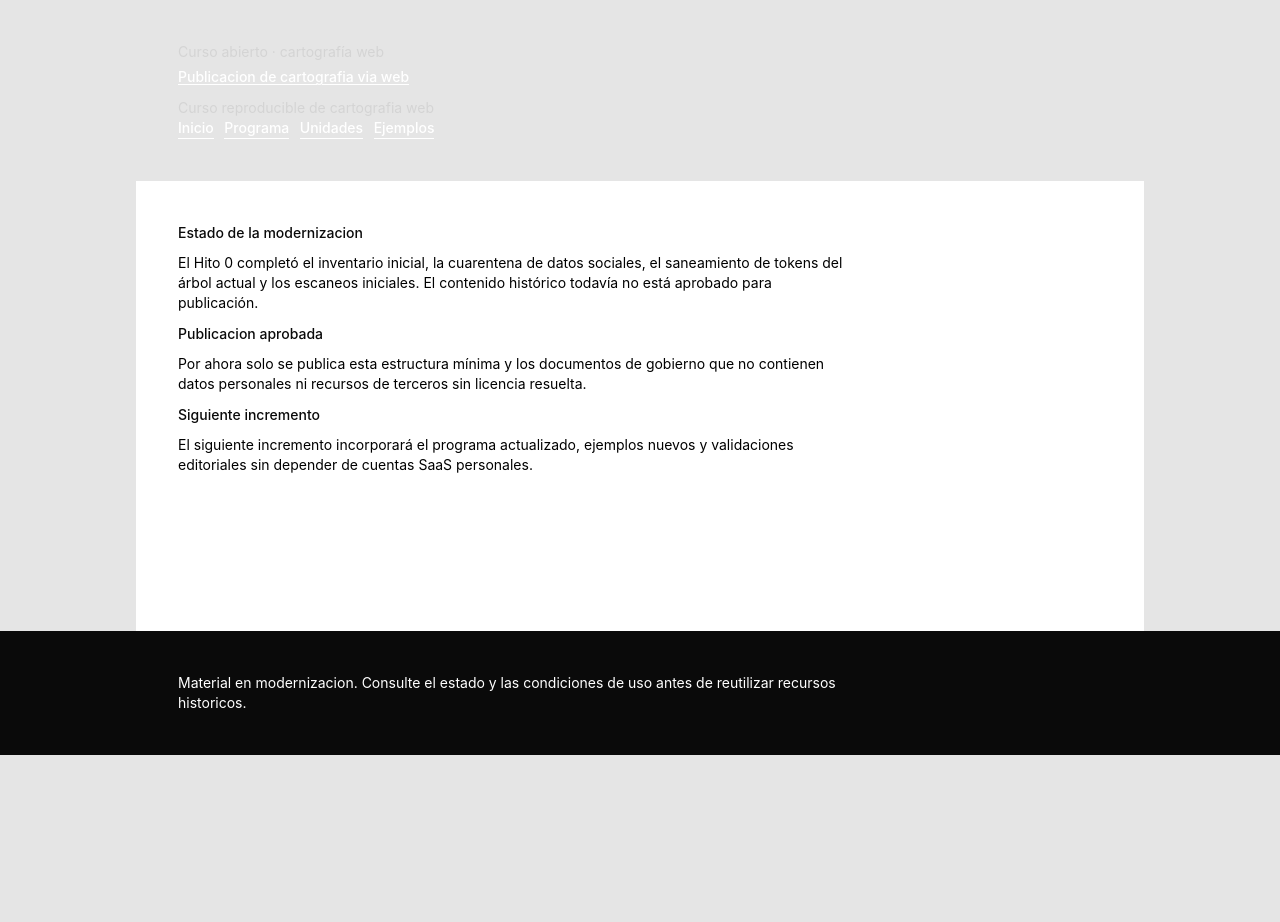
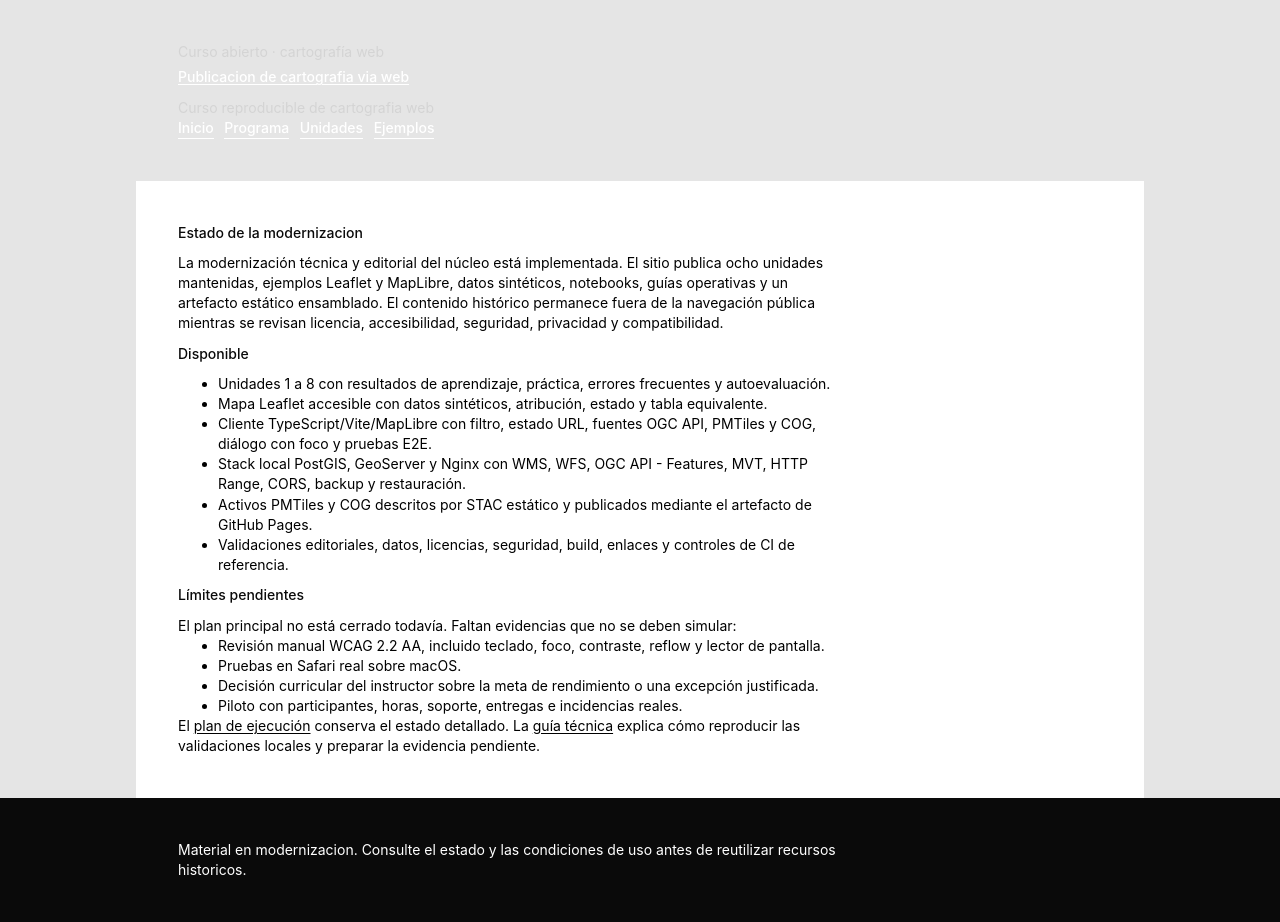
Before and after one commit to dersteppenwolf/cartografia_web, a Jekyll site: the page built from docs/status.md, in a window 1280 px wide. Built offline with Jekyll 4.4.1, drawn with Linux system fonts in a browser that asks for light colours; before the commit the page ends 900 px from its top, so only the background shows below that.

Commit message:
Actualizar estado de modernización

```diff
--- a/docs/status.md
+++ b/docs/status.md
@@ -6,16 +6,42 @@ permalink: /status/
 
 # Estado de la modernizacion
 
-El Hito 0 completó el inventario inicial, la cuarentena de datos sociales, el
-saneamiento de tokens del árbol actual y los escaneos iniciales. El contenido
-histórico todavía no está aprobado para publicación.
+La modernización técnica y editorial del núcleo está implementada. El sitio
+publica ocho unidades mantenidas, ejemplos Leaflet y MapLibre, datos sintéticos,
+notebooks, guías operativas y un artefacto estático ensamblado. El contenido
+histórico permanece fuera de la navegación pública mientras se revisan licencia,
+accesibilidad, seguridad, privacidad y compatibilidad.
 
-## Publicacion aprobada
+## Disponible
 
-Por ahora solo se publica esta estructura mínima y los documentos de gobierno
-que no contienen datos personales ni recursos de terceros sin licencia resuelta.
+- Unidades 1 a 8 con resultados de aprendizaje, práctica, errores frecuentes y
+  autoevaluación.
+- Mapa Leaflet accesible con datos sintéticos, atribución, estado y tabla
+  equivalente.
+- Cliente TypeScript/Vite/MapLibre con filtro, estado URL, fuentes OGC API,
+  PMTiles y COG, diálogo con foco y pruebas E2E.
+- Stack local PostGIS, GeoServer y Nginx con WMS, WFS, OGC API - Features, MVT,
+  HTTP Range, CORS, backup y restauración.
+- Activos PMTiles y COG descritos por STAC estático y publicados mediante el
+  artefacto de GitHub Pages.
+- Validaciones editoriales, datos, licencias, seguridad, build, enlaces y
+  controles de CI de referencia.
 
-## Siguiente incremento
+## Límites pendientes
 
-El siguiente incremento incorporará el programa actualizado, ejemplos nuevos y
-validaciones editoriales sin depender de cuentas SaaS personales.
+El plan principal no está cerrado todavía. Faltan evidencias que no se deben
+simular:
+
+- Revisión manual WCAG 2.2 AA, incluido teclado, foco, contraste, reflow y
+  lector de pantalla.
+- Pruebas en Safari real sobre macOS.
+- Decisión curricular del instructor sobre la meta de rendimiento o una
+  excepción justificada.
+- Piloto con participantes, horas, soporte, entregas e incidencias reales.
+
+El
+[plan de ejecución](https://github.com/dersteppenwolf/cartografia_web/blob/master/plans/plan_0001_modernizacion_integral.md)
+conserva el estado detallado. La
+[guía técnica](https://github.com/dersteppenwolf/cartografia_web/blob/master/Dev.md)
+explica cómo reproducir las validaciones locales y preparar la evidencia
+pendiente.
```
Also changed, not shown: plans/plan_0001_modernizacion_integral.md (+11 -11 lines).
